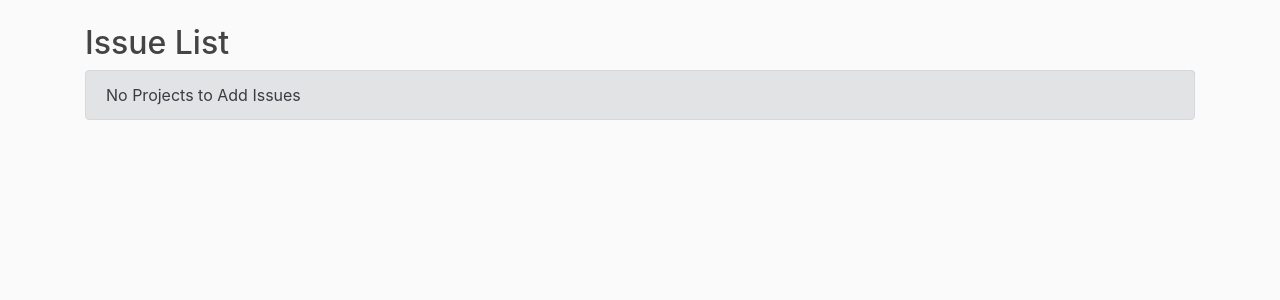
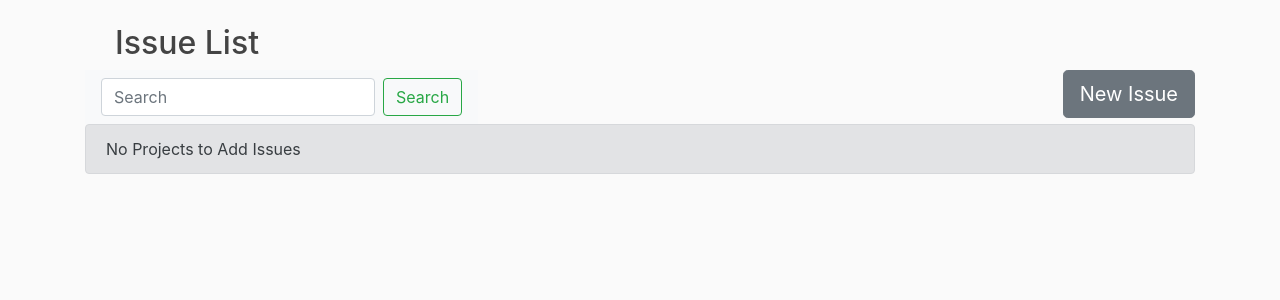
Before and after one commit to matttse/projectmanagementservice, a Flask app: page /issues/all in a window 1280 px wide. Shown: the part 56-356 px from the top of the page. Run offline with Flask 2, Linux system fonts and the light colour scheme; data that the repository does not hold is empty; some libraries are stand-ins or nearby versions.

Commit message:
search bar function and html update

```diff
--- a/service_application_package/issues/routes.py
+++ b/service_application_package/issues/routes.py
@@ -4,6 +4,7 @@ from flask_login import current_user, login_required
 from service_application_package import db
 from service_application_package.models import Issue, Project, User
 from service_application_package.issues.forms import IssueForm
+
 
 issues = Blueprint('issues', __name__)
 
@@ -66,3 +67,17 @@ def update_issue(issue_id):
         form.content.data = issue.content
     return render_template('create_issue.html', title='Update issue',
                            form=form, legend='Update issue')
+
+@issues.route("/issues/Search/")
+def issue_search():
+    form = IssueForm()
+    search_content = request.args.get("Search")
+    issues = Issue.query.filter(Issue.title.contains(search_content)).all()
+    projects = Project.query.all()
+    users = User.query.all()
+    if issues:
+        return render_template('issues_all.html',  form=form, title='issue', legend="New Issue", issues=issues, projects=projects, users=users)
+    else:
+        flash('Keyword Not Found')
+        url_list = url_for('issues.list_issues')
+        return redirect(url_list)
--- a/service_application_package/templates/issues_all.html
+++ b/service_application_package/templates/issues_all.html
@@ -1,9 +1,18 @@
 {% extends "layout.html" %}
 {% block content %}
    <div class="panel panel-default">
-  <h2 class="panel-heading">Issue List</h2>
+  <h2 class="panel-heading" style="padding-left: 30px">Issue List</h2>
+         <div style="display: inline-block">
+       <nav class="navbar navbar-light bg-light">
+            <form class="form-inline"  action = "{{ url_for('issues.issue_search') }}" method="get">
+    <input class="form-control mr-sm-2"  placeholder="Search"  name = "Search">
+    <button class="btn btn-outline-success my-2 my-sm-0" type="submit">Search</button>
+  </form>
+</nav>
+    </div>
+    <div style="display: inline-block; float: right">
         <a role="button"  class="btn btn-secondary btn-lg" style = "float: right;" href="{{ url_for('issues.new_issue') }}">New Issue</a>
-
+    </div>
 
 
   {% if projects|length > 0 %}
@@ -25,41 +34,19 @@
         {% for issue in issues %}
             <tbody>
             <th>{{ issue.id - 1 }}</th>
-            <td><a href="#">{{issue.title}}</td>
+            <td><a href="/issues/<int:issue_id>/update">{{issue.title}}</td>
             <td>{{ issue.open_by }}</td>
             <td>{{ issue.issue_date.strftime('%Y-%m-%d') }}</td>
             <td>{{ issue.completed_date}}</td>
             <td>{{ issue.priority }}</td>
+            <td><button type="button" class="btn btn-outline-danger">Delete</button></td>
 
             </tbody>
-{#          <article class="media content-section">#}
-{#            <div class="media-body">#}
-{#              <div class="article-metadata">#}
-{#                <small class="text-muted">{{ issue.issue_date.strftime('%Y-%m-%d') }}</small>#}
-{#              </div>#}
-{#              <div class="row justify-content-between">#}
-{#                <div class="col">Description333:#}
-{#                  <p class="article-content">{{ issue.issue_description }}</p>#}
-{#                </div>#}
-{#                <div class="col">Priority1212121:#}
-{#                  <p class="article-content">{{ issue.priority }}</p>#}
-{#                </div>#}
-{#                <div class="col">Open_by:#}
-{#                  <p class="article-content">{{ issue.open_by }}</p>#}
-{#                </div>#}
-{#                <div class="col">Project:#}
-{#                  <p class="article-content">{{ issue.project_id }}</p>#}
-{#                </div>#}
-{#              </div>#}
-{#            </div>#}
-{#            </div>#}
-{#          </article>#}
         {% endfor %}
         </table>
       {% else %}
         <div class="alert alert-secondary">No Issues Found</div>
       {% endif %}
-{#        <a id="add-project-btn" class="btn btn-primary" href="{{ url_for('issues.new_issue') }}"><strong>Add Issue</strong></a>    #}
   {% else %}
     <div class="alert alert-secondary">No Projects to Add Issues</div>
   {% endif %}
```
